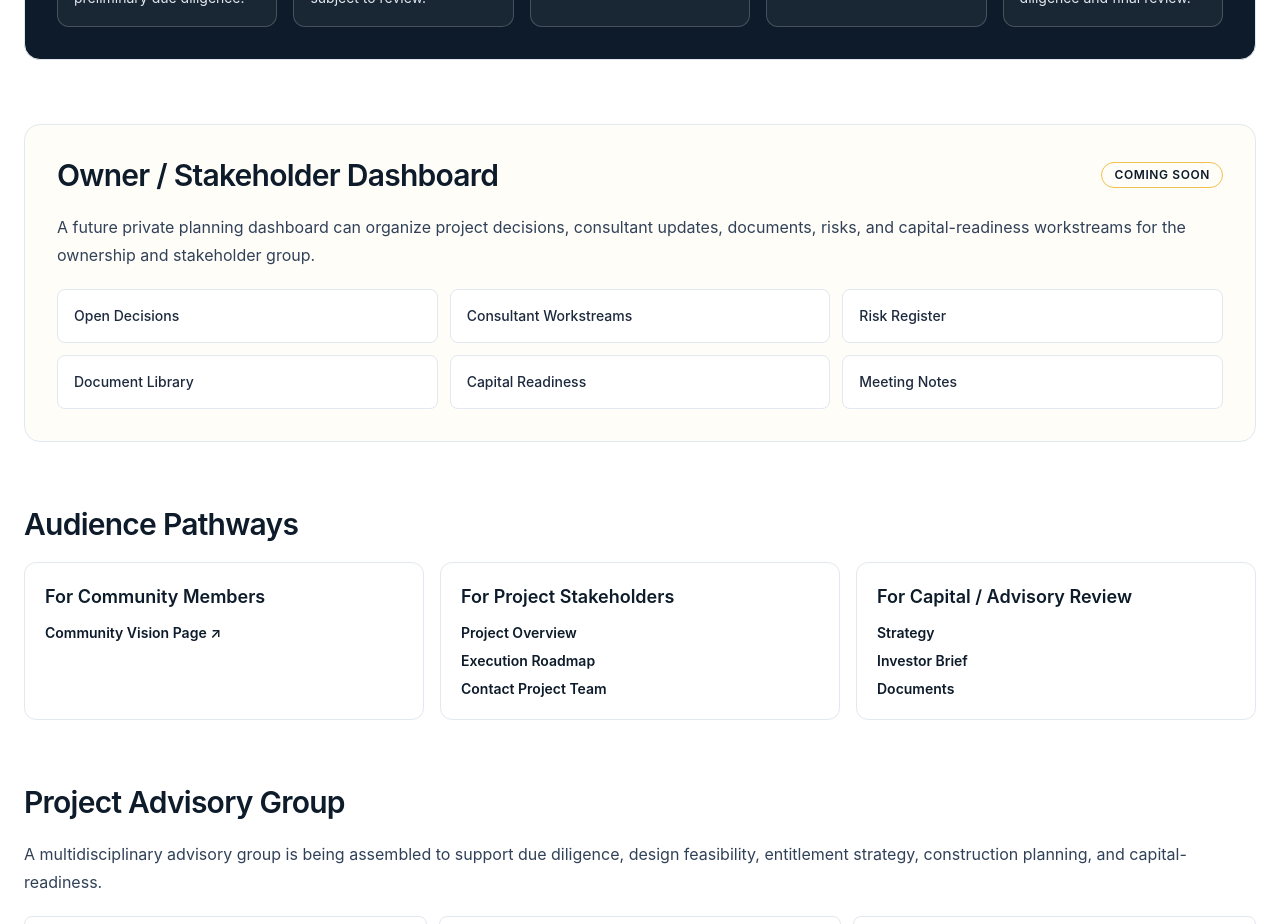
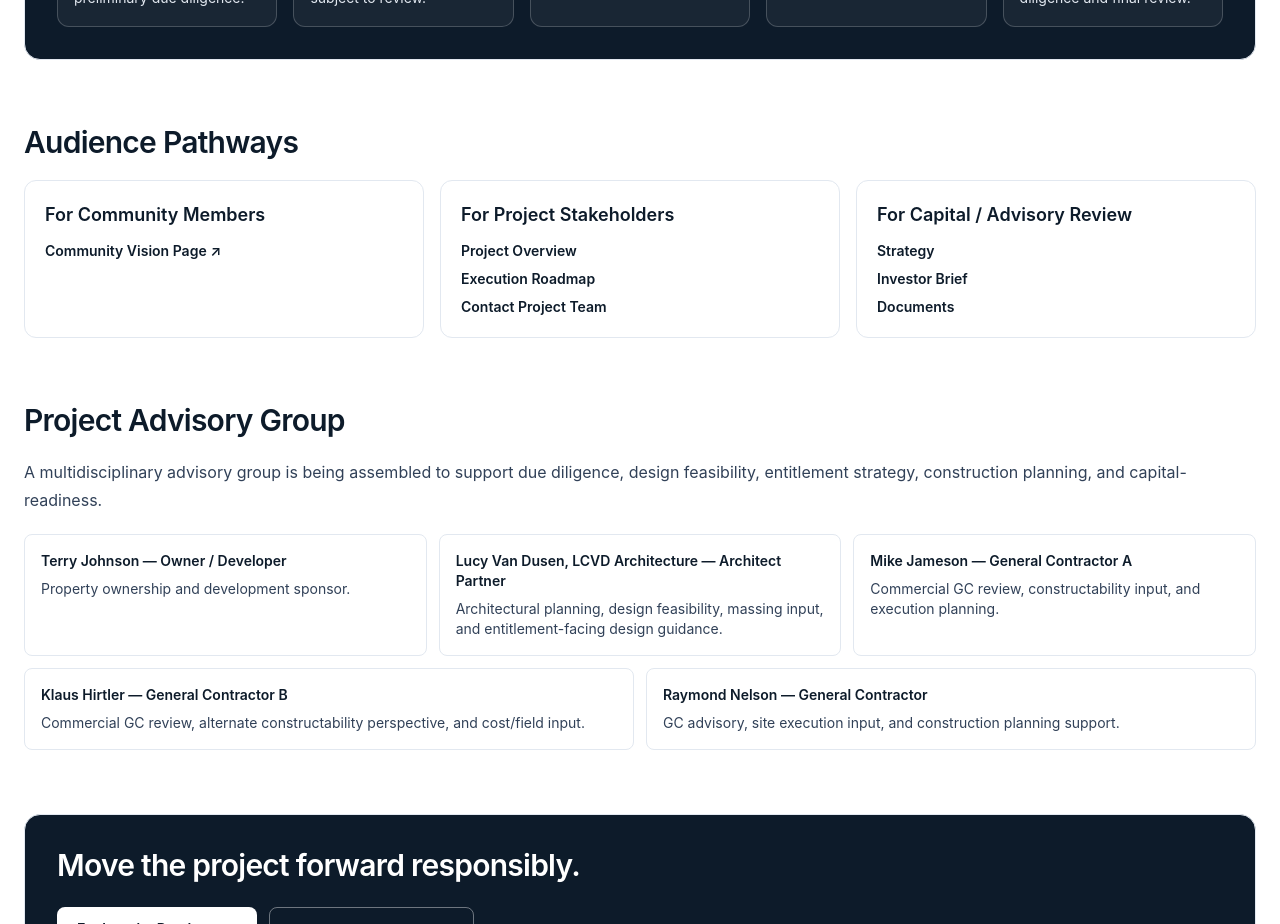
Before and after one commit to martinez-frank/5501-forward-site, a Next.js app: page / in a window 1280 px wide. Shown: the part 1420-2344 px from the top of the page. Built offline with nearby package versions, Linux system fonts and the light colour scheme.

Commit message:
Remove unfinished owner dashboard section from homepage

```diff
--- a/app/page.tsx
+++ b/app/page.tsx
@@ -34,15 +34,6 @@ const decisionGates = [
     title: 'Final Development Direction',
     detail: 'Approved scope, budget, timeline, and delivery plan remain subject to due diligence and final review.',
   },
-] as const
-
-const stakeholderPreview = [
-  'Open Decisions',
-  'Consultant Workstreams',
-  'Risk Register',
-  'Document Library',
-  'Capital Readiness',
-  'Meeting Notes',
 ] as const
 
 const consultantGroup = [
@@ -152,22 +143,6 @@ export default function HomePage() {
         </div>
       </section>
 
-      <section className="space-y-5 rounded-2xl border border-slate-200 bg-[#fffdf8] p-6 sm:p-8">
-        <div className="flex items-center justify-between gap-3">
-          <h2 className="text-3xl font-semibold tracking-tight text-[#0d1b2a]">Owner / Stakeholder Dashboard</h2>
-          <span className="rounded-full border border-[#f2c14e] px-3 py-1 text-xs font-semibold uppercase tracking-wider text-[#0d1b2a]">Coming Soon</span>
-        </div>
-        <p className="text-base leading-7 text-slate-700">
-          A future private planning dashboard can organize project decisions, consultant updates, documents, risks, and
-          capital-readiness workstreams for the ownership and stakeholder group.
-        </p>
-        <div className="grid gap-3 sm:grid-cols-2 lg:grid-cols-3">
-          {stakeholderPreview.map((item) => (
-            <div key={item} className="rounded-lg border border-slate-200 bg-white p-4 text-sm font-medium text-slate-800">{item}</div>
-          ))}
-        </div>
-      </section>
-
       <section className="space-y-5">
         <h2 className="text-3xl font-semibold tracking-tight text-[#0d1b2a]">Audience Pathways</h2>
         <div className="grid gap-4 lg:grid-cols-3">
```
